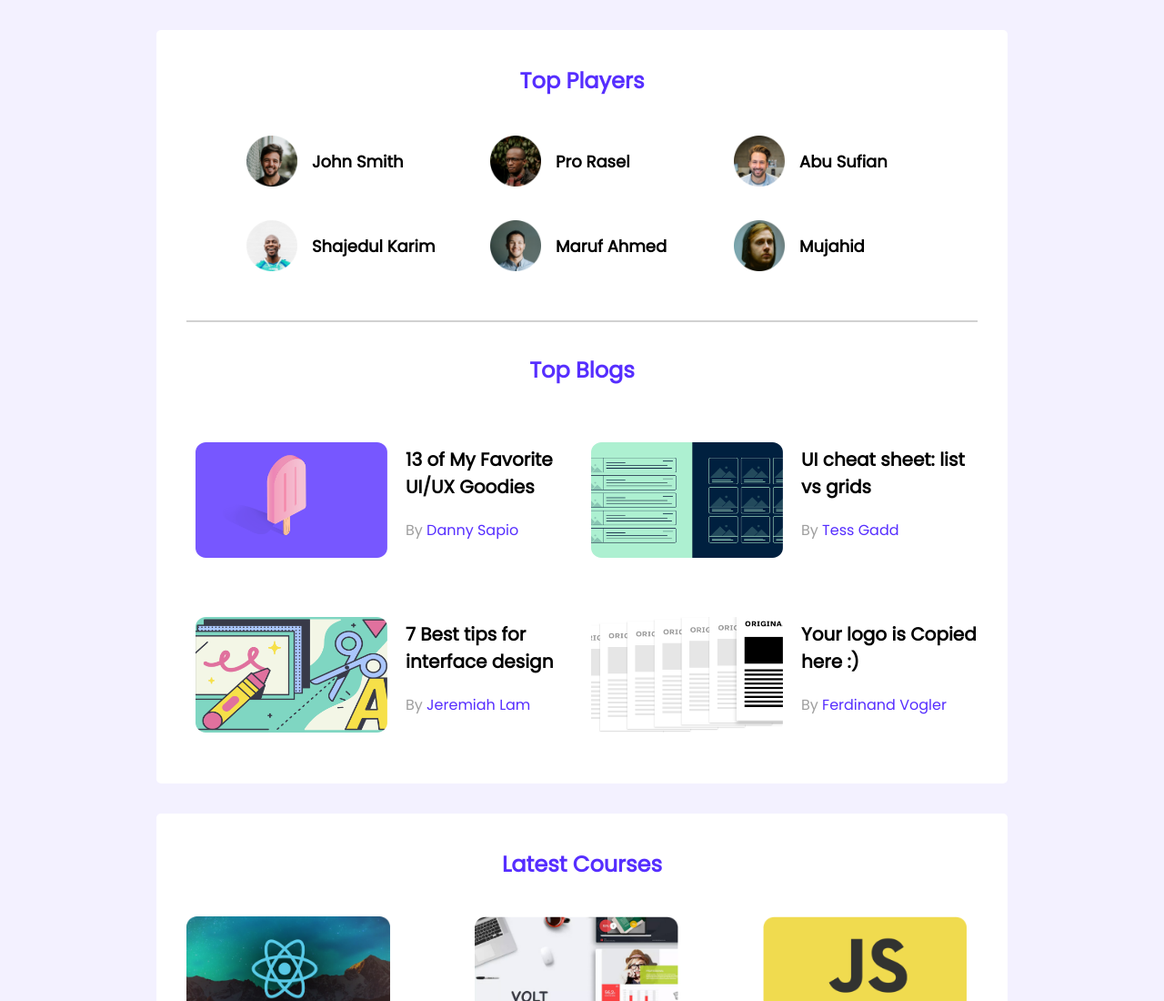
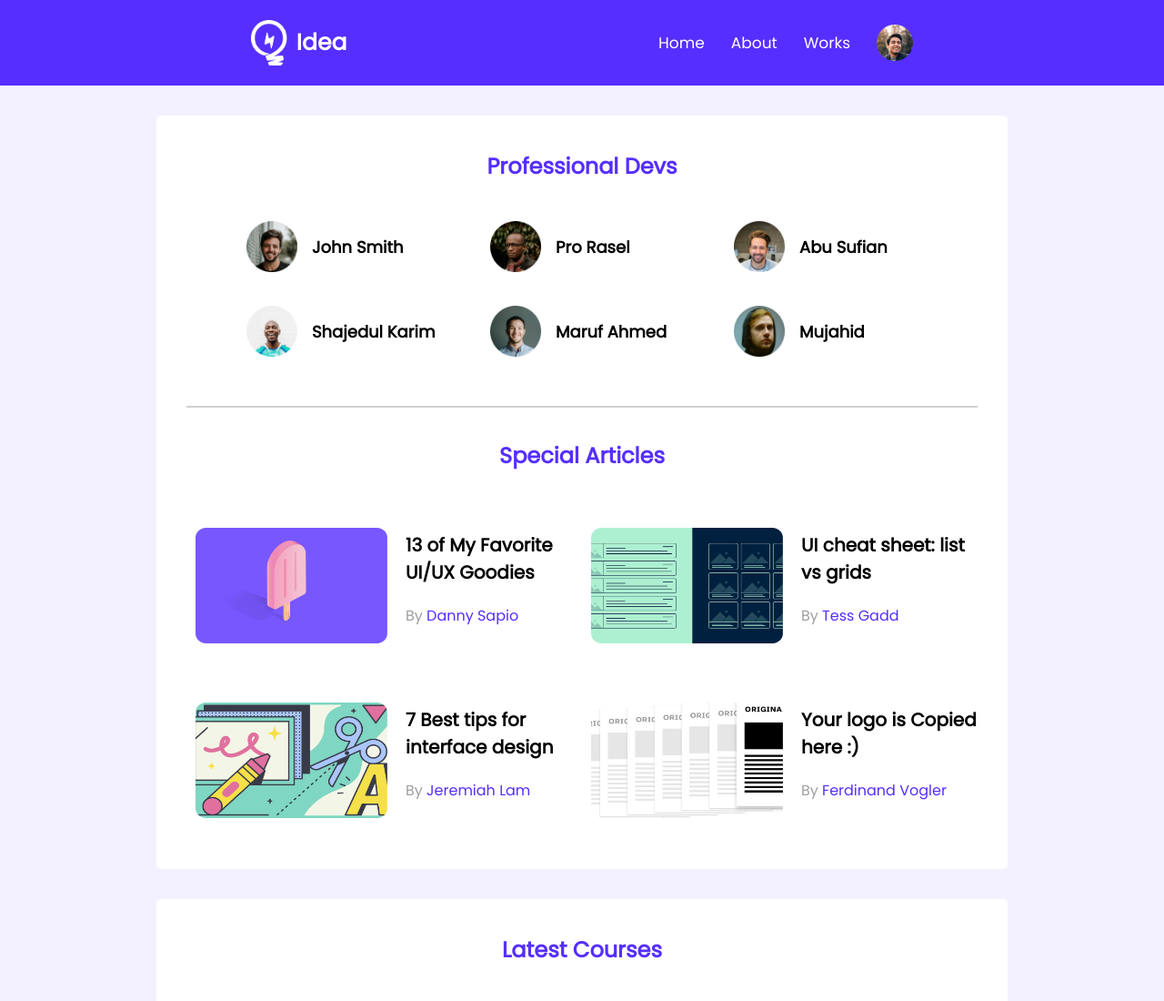
Before and after one commit to ZynScript/Leaderboard, a plain HTML site: page index.html in a window 1280 px wide. Shown: the top 1100 px of the page at 91% size. Drawn offline with Linux system fonts and the light colour scheme.

Commit message:
final strick

```diff
--- a/index.html
+++ b/index.html
@@ -10,15 +10,24 @@
 </head>
 <body>
   <!-- header start -->
-  <header>
-
+  <header class="header">
+    <div class="logo">
+      <img src="images/icons/logo.png" alt="Logo">
+      <h3 class="header-title">Idea</h3>
+      <div class="nav-info">
+        <a href="">Home</a>
+        <a href="">About</a>
+        <a href="">Works</a>
+        <img src="images/icons/profile.png" alt="profile">
+      </div>
+    </div>
   </header>
   <!-- header end -->
   <main>
     <!-- top players & top blogs -->
     <section class="container">
       <div class="top-players">
-        <h2 class="section-title">Top Players</h2>
+        <h2 class="section-title">Professional Devs</h2>
       <div class="players">
         <div class="player">
           <img src="images/players/player-1.png" alt="">
@@ -48,7 +57,7 @@
       </div>
       <hr>
       <div class="top-blogs">
-        <h2 class="section-title">Top Blogs</h2>
+        <h2 class="section-title">Special Articles</h2>
         <div class="blogs">
           <article class="blog">
             <div class="thumbnail">
--- a/styles/style.css
+++ b/styles/style.css
@@ -8,8 +8,42 @@ body {
   height: 100%;
   background-color: #F3F1FF;
   font-family: 'Poppins', sans-serif;
+}
+  .header{
+    display: flex;
+    text-align: center;
+    justify-content: center;
+    height: 94px;
+    background-color: #562EFF;
+  }
 
-}
+  .logo {
+    display: flex;
+    gap: 10px;
+    margin-left: 10vw;
+    align-items: center;
+  }
+
+  .logo img {
+    width: 40px;
+  }
+  .header-title {
+    font-size: 25px;
+    color: white;
+  }
+  .nav-info a {
+    font-size: 17px;
+    text-decoration: none;
+    color: white;
+  }
+  .nav-info {
+    margin-left: 26vw;
+    display: flex;
+    gap: 29px;
+    margin-right: 10vw;
+    align-items: center;
+  }
+
   main {
     display: flex;
     align-items: center;
@@ -137,6 +171,12 @@ body {
 
 /* Media Queries */
   @media screen and (max-width:688px) {
+  .header {
+    justify-content: flex-start;
+  }
+    .nav-info {
+      display: none;
+    }
     .container {
       width: 100%;
     }
```
